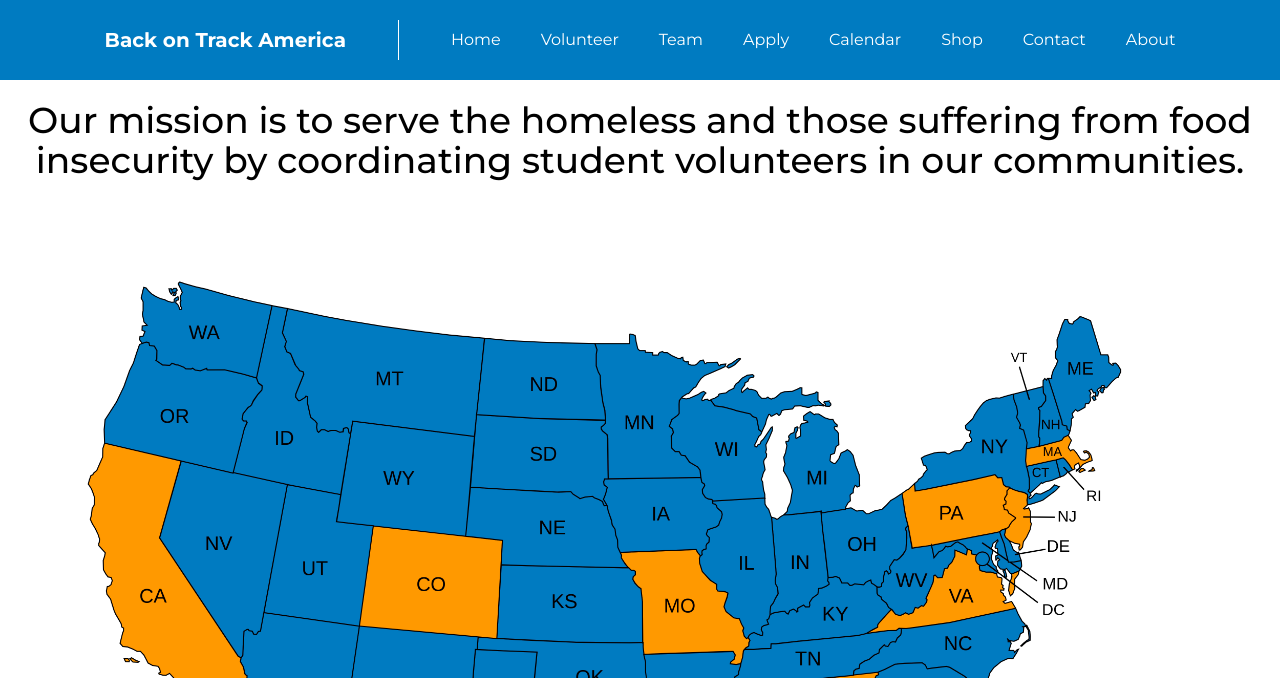
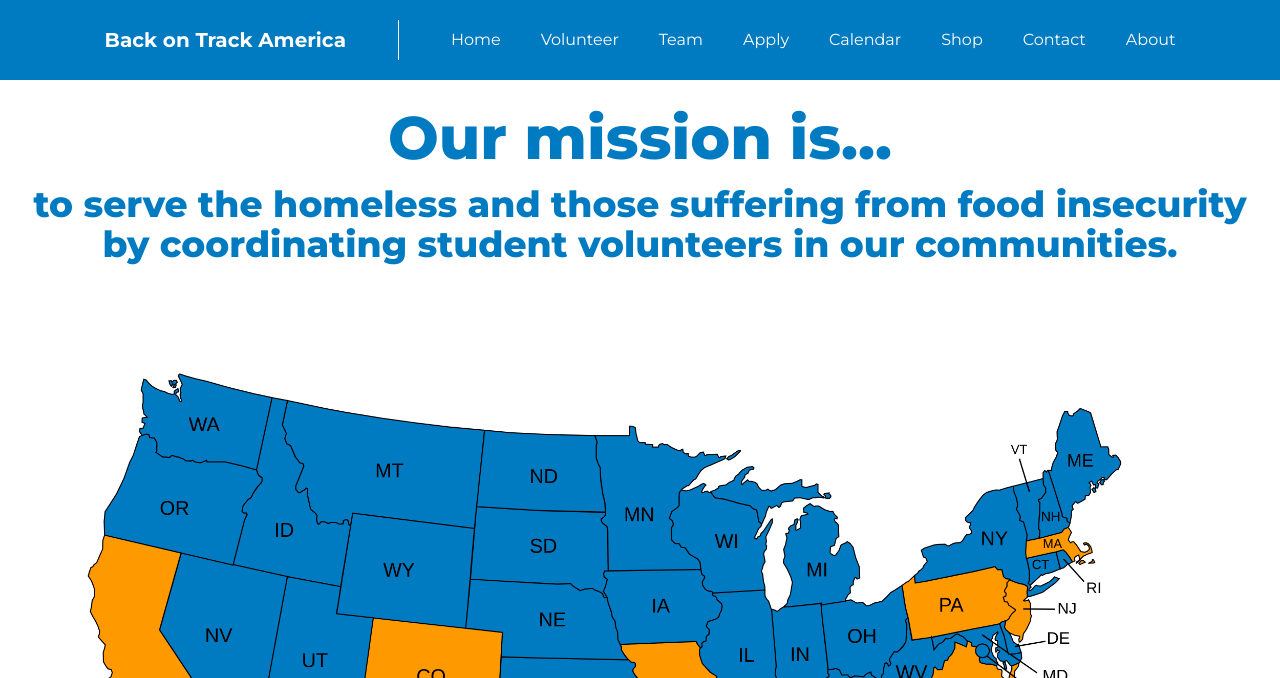
Before and after one commit to backontrackus/website, an Astro site: page / in a window 1280 px wide. Shown: the top 678 px of the page. Built offline with nearby package versions, Linux system fonts and the light colour scheme; Astro itself is replaced by a stand-in of ours.

Commit message:
Style mission on home

```diff
--- a/src/pages/index.astro
+++ b/src/pages/index.astro
@@ -5,10 +5,15 @@ import BackOnTrackLayout from "../layouts/BackOnTrackLayout.astro";
 ---
 
 <BackOnTrackLayout title="Home">
-  <p class="p-5 text-center text-4xl font-medium">
-    Our mission is to serve the homeless and those suffering from food
-    insecurity by coordinating student volunteers in our communities.
-  </p>
+  <div class="flex flex-col p-5">
+    <p class="p-2 text-center text-6xl font-extrabold text-bot-blue">
+      Our mission is...
+    </p>
+    <p class="p-2 text-center text-4xl font-extrabold text-bot-blue">
+      to serve the homeless and those suffering from food insecurity by
+      coordinating student volunteers in our communities.
+    </p>
+  </div>
   <Image
     src="/map.png"
     alt="Map showing states that have chapters"
```
